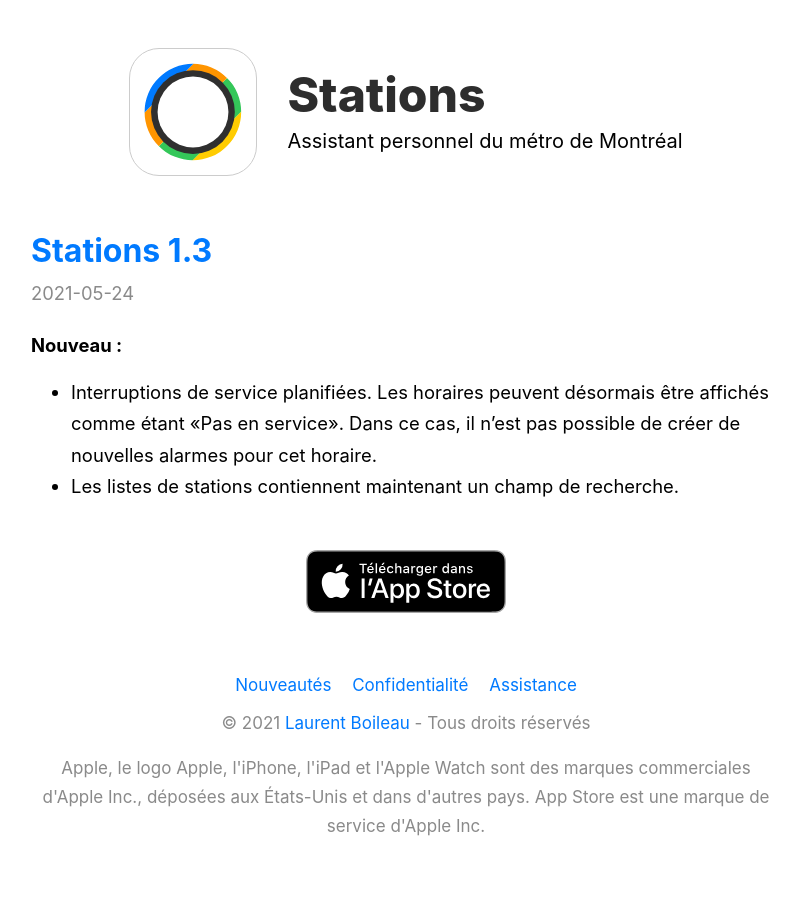
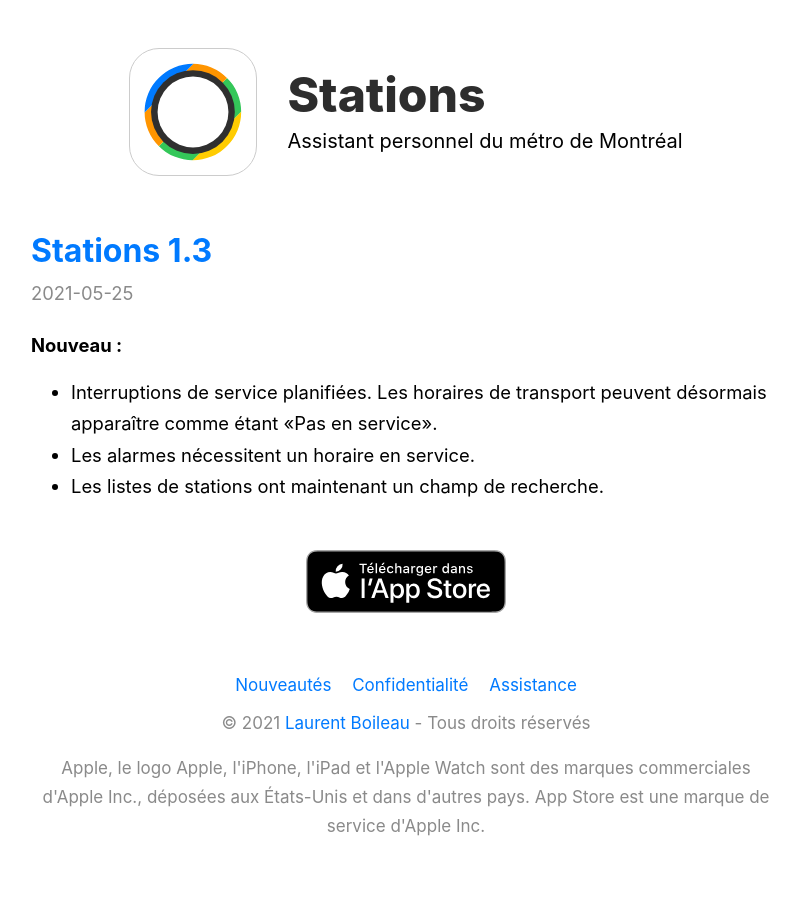
Before and after one commit to laurentboileau/stations-website, a Jekyll site: the page built from _nouveautes/1.3.markdown, in a window 1280 px wide. Shown: the whole page, without its empty margins (234-1034 px from the left). Built offline with Jekyll 4.4.1, drawn with Linux system fonts in a browser that asks for light colours.

Commit message:
Tweak 1.3 release notes
Signed-off-by: Laurent Boileau <developer@laurentboileau.ca>

```diff
--- a/_nouveautes/1.3.markdown
+++ b/_nouveautes/1.3.markdown
@@ -1,11 +1,12 @@
 ---
 title: Stations 1.3
-date: 2021-05-24 08:00:00 -0400
+date: 2021-05-25 08:00:00 -0400
 layout: release-note
 lang: fr
 ---
 
 **Nouveau :**
 
-- Interruptions de service planifiées. Les horaires peuvent désormais être affichés comme étant «Pas en service». Dans ce cas, il n'est pas possible de créer de nouvelles alarmes pour cet horaire.
-- Les listes de stations contiennent maintenant un champ de recherche.
+- Interruptions de service planifiées. Les horaires de transport peuvent désormais apparaître comme étant «Pas en service».
+- Les alarmes nécessitent un horaire en service.
+- Les listes de stations ont maintenant un champ de recherche.
--- a/_release-notes/1.3.markdown
+++ b/_release-notes/1.3.markdown
@@ -1,11 +1,12 @@
 ---
 title: Stations 1.3
-date: 2021-05-24 08:00:00 -0400
+date: 2021-05-25 08:00:00 -0400
 layout: release-note
 lang: en
 ---
 
 **New:**
 
-- Planned transit service interruptions. Schedules can now be shown as “Not in service”. In that case, it's not possible to create new alarms for that particular schedule.
+- Planned service interruptions. Transit schedules may now appear as “Not in service”.
+- Alarms require an in-service schedule.
 - Station lists now have a search field.
```
